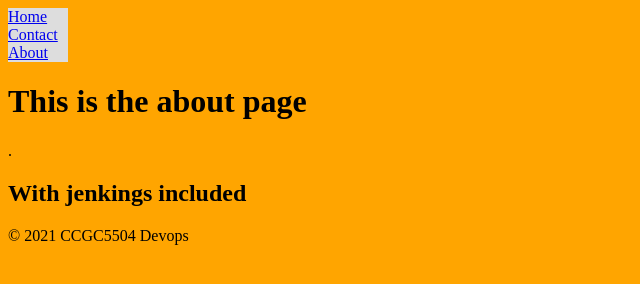
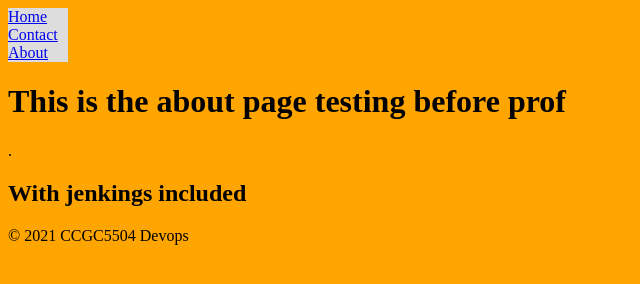
Before and after one commit to godwin1/finalexam, a plain HTML site: page about.html in a window 1280 px wide. Shown: the whole page, without its empty margins (0-640 px from the left). Drawn offline with Linux system fonts and the light colour scheme.

Commit message:
Update about.html

```diff
--- a/about.html
+++ b/about.html
@@ -26,7 +26,7 @@ background-color: orange;
   <li><a href="about.html">About</a></li>
 </ul>
 
-<p><h1>This is the about  page</h1>.</p>
+<p><h1>This is the about  page testing before prof</h1>.</p>
 <h2>With jenkings included</h2>
 
 
```
